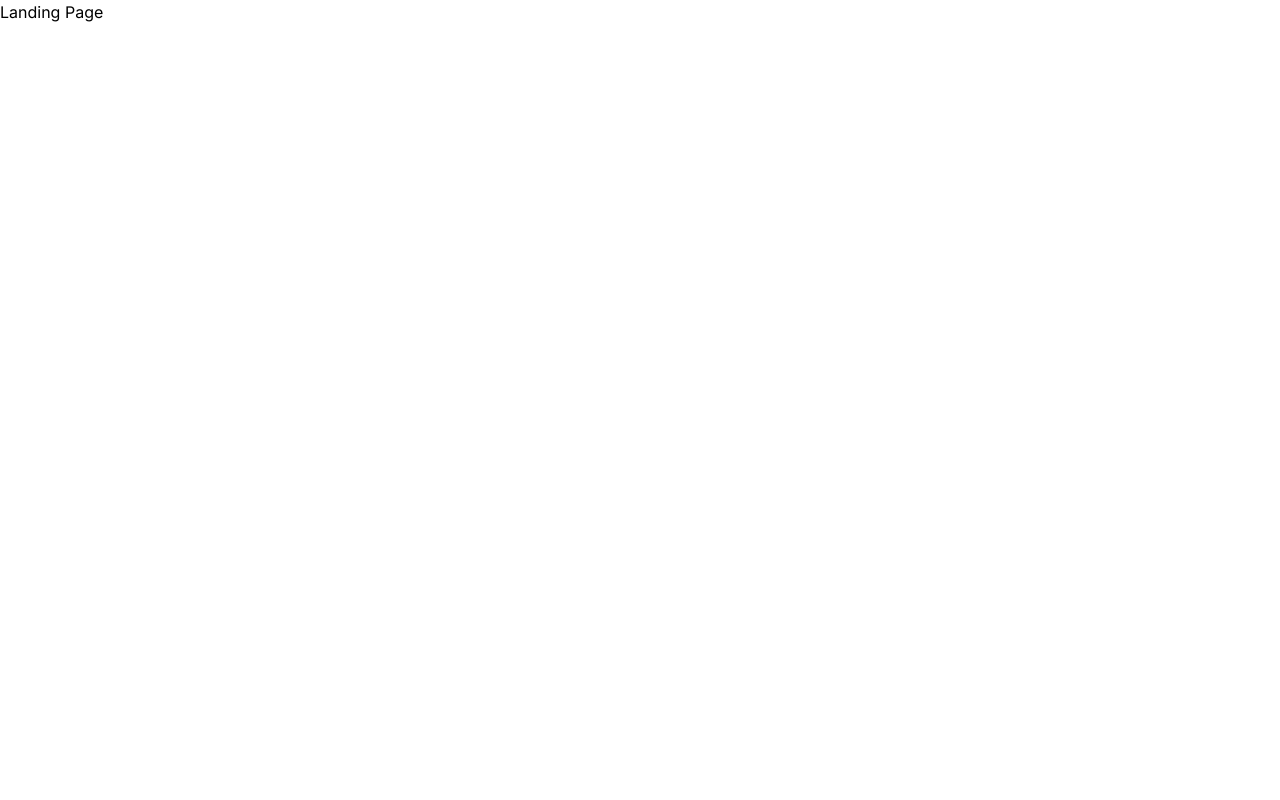
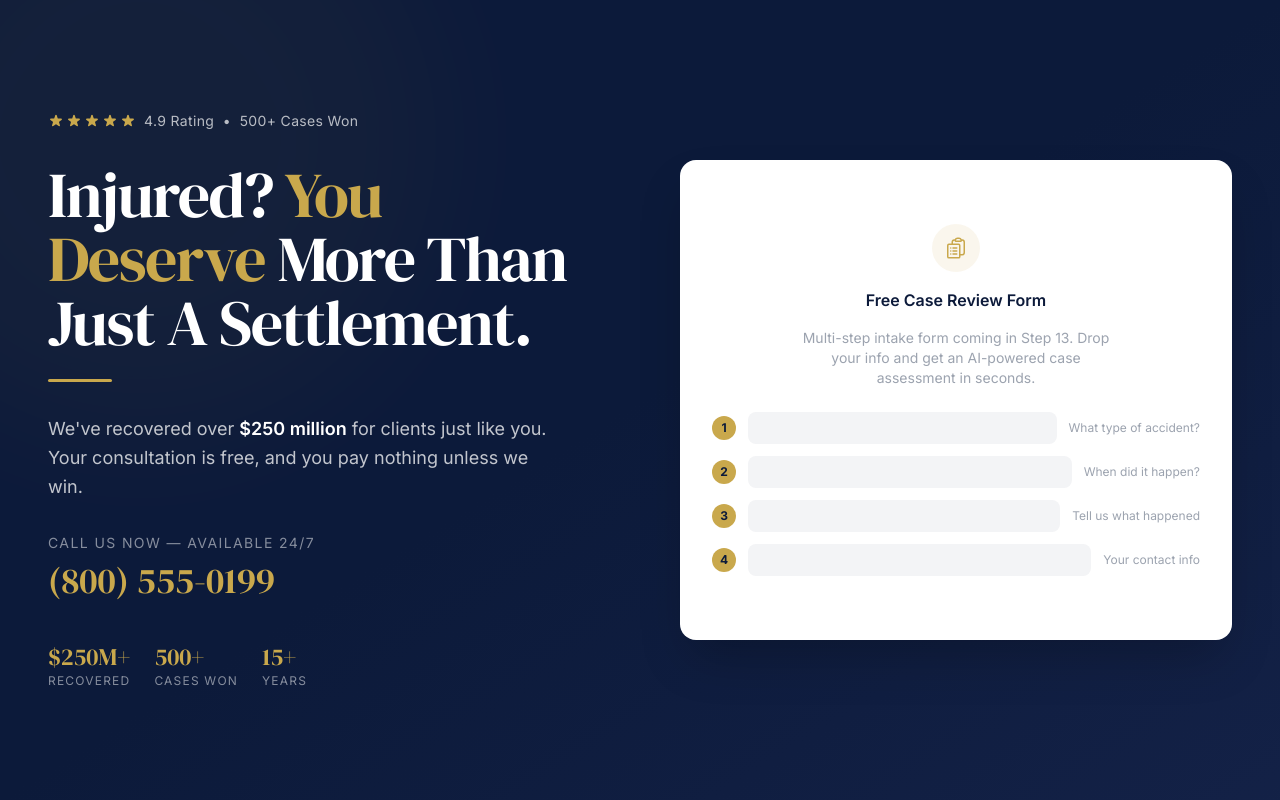
Before and after one commit to Smailiali/PI-Lead-Engine, a Next.js app: page / in a window 1280 px wide. Built offline with nearby package versions, Linux system fonts and the light colour scheme.

Commit message:
step 10: add landing page shell, Hero section, and ClickToCall component

```diff
--- a/src/app/page.tsx
+++ b/src/app/page.tsx
@@ -1,4 +1,18 @@
-// Landing page — see Step 10-12 for full implementation
+import Hero from '@/components/landing/Hero'
+
+const PHONE_NUMBER = '(800) 555-0199'
+
 export default function LandingPage() {
-  return <div>Landing Page</div>;
+  return (
+    <main>
+      <Hero phoneNumber={PHONE_NUMBER} />
+      {/* SocialProofBar — Step 11 */}
+      {/* HowItWorks — Step 11 */}
+      {/* PracticeAreas — Step 11 */}
+      {/* Testimonials — Step 12 */}
+      {/* FAQ — Step 12 */}
+      {/* Footer — Step 12 */}
+      {/* StickyMobileCTA — Step 12 */}
+    </main>
+  )
 }
--- a/src/components/landing/Hero.tsx
+++ b/src/components/landing/Hero.tsx
@@ -1 +1,114 @@
-// Hero section — see Step 10 for full implementation
+'use client'
+
+import ClickToCall from '@/components/shared/ClickToCall'
+
+interface HeroProps {
+  phoneNumber?: string
+}
+
+export default function Hero({ phoneNumber = '(800) 555-0199' }: HeroProps) {
+  return (
+    <section className="relative min-h-screen bg-navy overflow-hidden">
+      {/* Gradient overlay */}
+      <div className="absolute inset-0 bg-gradient-to-br from-navy via-navy to-navy-light opacity-90 pointer-events-none" />
+
+      {/* Subtle radial glow top-left */}
+      <div className="absolute -top-40 -left-40 w-[600px] h-[600px] rounded-full bg-gold opacity-[0.04] blur-3xl pointer-events-none" />
+
+      <div className="relative z-10 max-w-7xl mx-auto px-6 lg:px-12 py-16 lg:py-0 min-h-screen flex items-center">
+        <div className="w-full grid grid-cols-1 lg:grid-cols-2 gap-12 lg:gap-20 items-center">
+
+          {/* Left — Copy */}
+          <div className="flex flex-col gap-8 lg:py-24">
+            {/* Trust badge */}
+            <div className="flex items-center gap-2">
+              <div className="flex gap-0.5">
+                {Array.from({ length: 5 }).map((_, i) => (
+                  <svg key={i} className="w-4 h-4 text-gold fill-gold" viewBox="0 0 20 20">
+                    <path d="M9.049 2.927c.3-.921 1.603-.921 1.902 0l1.07 3.292a1 1 0 00.95.69h3.462c.969 0 1.371 1.24.588 1.81l-2.8 2.034a1 1 0 00-.364 1.118l1.07 3.292c.3.921-.755 1.688-1.54 1.118l-2.8-2.034a1 1 0 00-1.175 0l-2.8 2.034c-.784.57-1.838-.197-1.539-1.118l1.07-3.292a1 1 0 00-.364-1.118L2.98 8.72c-.783-.57-.38-1.81.588-1.81h3.461a1 1 0 00.951-.69l1.07-3.292z" />
+                  </svg>
+                ))}
+              </div>
+              <span className="text-white/70 text-sm font-sans tracking-wide">
+                4.9 Rating &nbsp;&bull;&nbsp; 500+ Cases Won
+              </span>
+            </div>
+
+            {/* Headline */}
+            <div>
+              <h1 className="font-serif text-4xl sm:text-5xl lg:text-6xl xl:text-[64px] text-white leading-[1.1] tracking-tight">
+                Injured?{' '}
+                <span className="text-gold">You Deserve</span>{' '}
+                More Than Just A Settlement.
+              </h1>
+
+              {/* Gold accent bar */}
+              <div className="mt-6 h-[3px] w-16 bg-gold rounded-full" />
+            </div>
+
+            {/* Subline */}
+            <p className="font-sans text-lg text-white/75 leading-relaxed max-w-lg">
+              We&apos;ve recovered over{' '}
+              <span className="text-white font-semibold">$250 million</span> for clients just like
+              you. Your consultation is free, and you pay nothing unless we win.
+            </p>
+
+            {/* Phone CTA */}
+            <div className="flex flex-col gap-2">
+              <p className="font-sans text-sm text-white/50 uppercase tracking-widest">
+                Call us now — available 24/7
+              </p>
+              <ClickToCall
+                phoneNumber={phoneNumber}
+                className="font-serif text-3xl sm:text-4xl text-gold hover:text-gold-dark transition-colors duration-200"
+              />
+            </div>
+
+            {/* Trust signals */}
+            <div className="flex flex-wrap gap-6 pt-2">
+              {[
+                { value: '$250M+', label: 'Recovered' },
+                { value: '500+', label: 'Cases Won' },
+                { value: '15+', label: 'Years' },
+              ].map(({ value, label }) => (
+                <div key={label} className="flex flex-col">
+                  <span className="font-serif text-2xl text-gold">{value}</span>
+                  <span className="font-sans text-xs text-white/50 uppercase tracking-widest">{label}</span>
+                </div>
+              ))}
+            </div>
+          </div>
+
+          {/* Right — Intake form (placeholder until Step 13-14) */}
+          <div className="w-full lg:py-16">
+            <div className="bg-white rounded-2xl shadow-2xl p-8 min-h-[480px] flex flex-col items-center justify-center gap-4">
+              <div className="w-12 h-12 rounded-full bg-gold/10 flex items-center justify-center">
+                <svg className="w-6 h-6 text-gold" fill="none" viewBox="0 0 24 24" stroke="currentColor" strokeWidth={1.5}>
+                  <path strokeLinecap="round" strokeLinejoin="round" d="M9 12h3.75M9 15h3.75M9 18h3.75m3 .75H18a2.25 2.25 0 002.25-2.25V6.108c0-1.135-.845-2.098-1.976-2.192a48.424 48.424 0 00-1.123-.08m-5.801 0c-.065.21-.1.433-.1.664 0 .414.336.75.75.75h4.5a.75.75 0 00.75-.75 2.25 2.25 0 00-.1-.664m-5.8 0A2.251 2.251 0 0113.5 2.25H15c1.012 0 1.867.668 2.15 1.586m-5.8 0c-.376.023-.75.05-1.124.08C9.095 4.01 8.25 4.973 8.25 6.108V8.25m0 0H4.875c-.621 0-1.125.504-1.125 1.125v11.25c0 .621.504 1.125 1.125 1.125h9.75c.621 0 1.125-.504 1.125-1.125V9.375c0-.621-.504-1.125-1.125-1.125H8.25zM6.75 12h.008v.008H6.75V12zm0 3h.008v.008H6.75V15zm0 3h.008v.008H6.75V18z" />
+                </svg>
+              </div>
+              <p className="font-sans text-navy font-semibold text-center">
+                Free Case Review Form
+              </p>
+              <p className="font-sans text-sm text-gray-400 text-center max-w-xs">
+                Multi-step intake form coming in Step 13. Drop your info and get an AI-powered case assessment in seconds.
+              </p>
+              <div className="w-full mt-2 space-y-3">
+                {['What type of accident?', 'When did it happen?', 'Tell us what happened', 'Your contact info'].map((label, i) => (
+                  <div key={i} className="flex items-center gap-3">
+                    <div className="w-6 h-6 rounded-full bg-gold flex items-center justify-center flex-shrink-0">
+                      <span className="text-navy text-xs font-bold font-sans">{i + 1}</span>
+                    </div>
+                    <div className="flex-1 h-8 bg-gray-100 rounded-lg" />
+                    <span className="text-xs text-gray-400 font-sans whitespace-nowrap">{label}</span>
+                  </div>
+                ))}
+              </div>
+            </div>
+          </div>
+
+        </div>
+      </div>
+    </section>
+  )
+}
--- a/src/components/shared/ClickToCall.tsx
+++ b/src/components/shared/ClickToCall.tsx
@@ -1 +1,16 @@
-// Click-to-call phone link — see Step 12 for full implementation
+interface ClickToCallProps {
+  phoneNumber: string
+  className?: string
+  children?: React.ReactNode
+}
+
+export default function ClickToCall({ phoneNumber, className = '', children }: ClickToCallProps) {
+  const digits = phoneNumber.replace(/\D/g, '')
+  const href = `tel:+1${digits}`
+
+  return (
+    <a href={href} className={className}>
+      {children ?? phoneNumber}
+    </a>
+  )
+}
```
